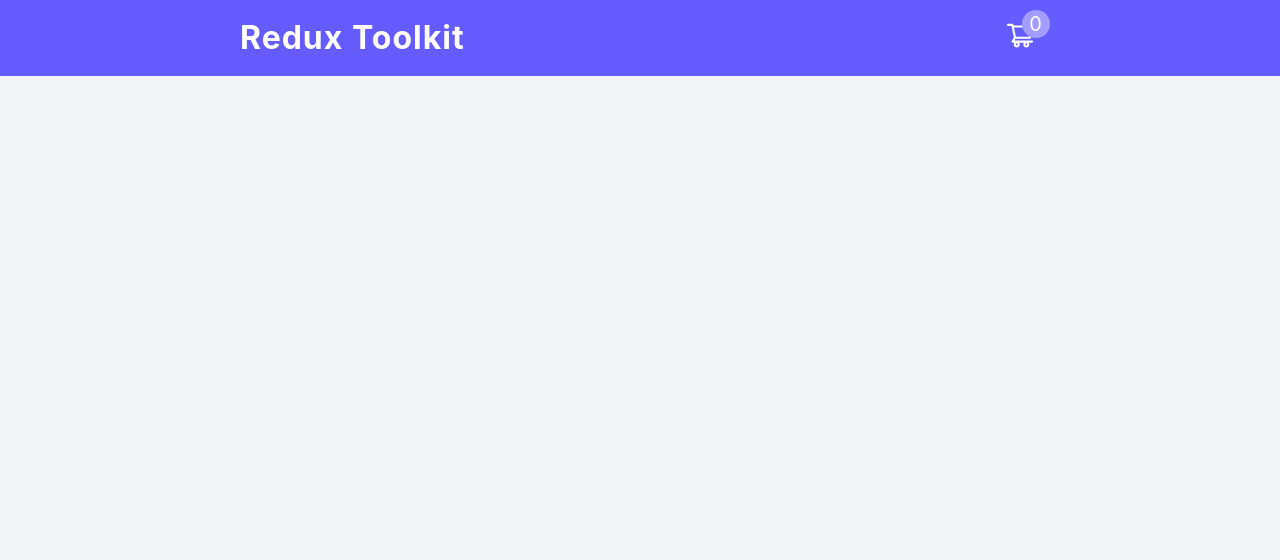
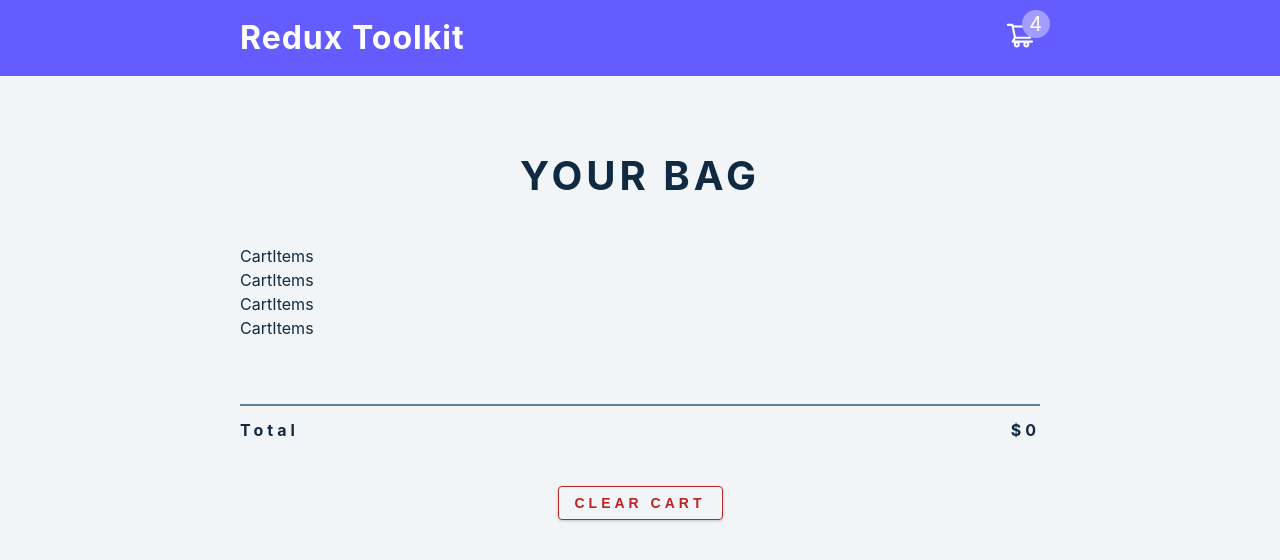
Before and after one commit to AlexBachurin/redux-cart-app, a React (Create React App) app: page / in a window 1280 px wide. Shown: the top 560 px of the page. Built offline with nearby package versions, Linux system fonts and the light colour scheme.

Commit message:
CartContainer setup

```diff
--- a/src/App.js
+++ b/src/App.js
@@ -1,9 +1,10 @@
 import Navbar from './components/Navbar'
-
+import CartContainer from './components/CartContainer';
 function App() {
   return (
     <main>
       <Navbar />
+      <CartContainer />
     </main>
   );
 }
--- /dev/null
+++ b/src/cartItems.js
@@ -0,0 +1,32 @@
+const cartItems = [
+    {
+        id: 'rec1JZlfCIBOPdcT2',
+        title: 'Samsung Galaxy S8',
+        price: '399.99',
+        img: 'https://dl.airtable.com/.attachments/64b266ad865098befbda3c3577a773c9/24497852/yedjpkwxljtb75t3tezl.png',
+        amount: 1,
+    },
+    {
+        id: 'recB6qcHPxb62YJ75',
+        title: 'google pixel',
+        price: '499.99',
+        img: 'https://dl.airtable.com/.attachments/91c88ae8c1580e2b762ecb3f73ed1eed/a633139a/phone-1_gvesln.png',
+        amount: 1,
+    },
+    {
+        id: 'recdRxBsE14Rr2VuJ',
+        title: 'Xiaomi Redmi Note 2',
+        price: '699.99',
+        img: 'https://dl.airtable.com/.attachments/bae9208dc34f35128749ecda5b999e84/337c285d/phone-3_h2s6fo.png',
+        amount: 1,
+    },
+    {
+        id: 'recwTo160XST3PIoW',
+        title: 'Samsung Galaxy S7',
+        price: '599.99 ',
+        img: 'https://dl.airtable.com/.attachments/91ee456448cef47deec553a2ea3fa8ad/b08bec68/phone-2_ohtt5s.png',
+        amount: 1,
+    },
+];
+
+export default cartItems;
--- /dev/null
+++ b/src/components/CartContainer.js
@@ -0,0 +1,38 @@
+import React from 'react'
+import { useSelector } from 'react-redux'
+import CartItem from './CartItem'
+const CartContainer = () => {
+    const { cartItems, total, amount } = useSelector((store) => {
+        return store.cart;
+    })
+    //if cart is empty
+    if (amount < 1) {
+        return <section className='cart'>
+            <header>
+                <h2>Your Bag</h2>
+                <h4 className='empty-cart'>is currently empty</h4>
+            </header>
+        </section>
+    }
+    return (
+        <section className='cart'>
+            <h2>Your bag</h2>
+            <div>
+                {cartItems.map(item => {
+                    return (
+                        <CartItem key={item.id} {...item} />
+                    )
+                })}
+            </div>
+            <footer>
+                <hr />
+                <div className="cart-total">
+                    <h4>total <span>${total}</span></h4>
+                </div>
+                <button className="btn clear-btn">clear cart</button>
+            </footer>
+        </section>
+    )
+}
+
+export default CartContainer
--- /dev/null
+++ b/src/components/CartItem.js
@@ -0,0 +1,9 @@
+import React from 'react'
+
+const CartItem = () => {
+    return (
+        <div>CartItems</div>
+    )
+}
+
+export default CartItem
--- a/src/features/cart/cartSlice.js
+++ b/src/features/cart/cartSlice.js
@@ -1,8 +1,8 @@
 import { createSlice } from "@reduxjs/toolkit";
-
+import cartItems from "../../cartItems";
 const initialState = {
-    cartItems: [],
-    amount: 0,
+    cartItems: cartItems,
+    amount: 4,
     total: 0,
     isLoading: true
 }
```
